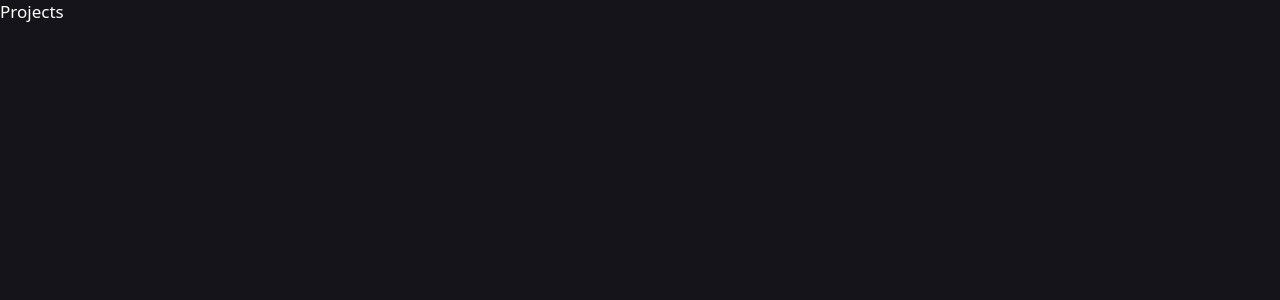
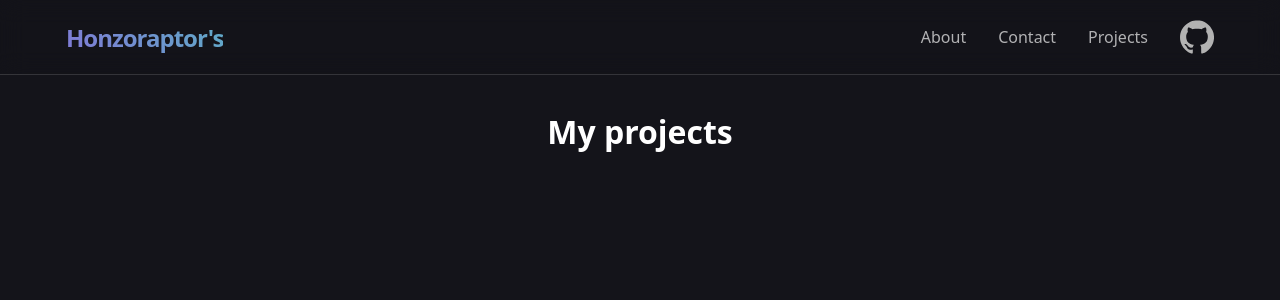
Before and after one commit to Honzoraptor31415/PortfolioV2, a Next.js app: page /projects in a window 1280 px wide. Shown: the top 300 px of the page. Built offline with nearby package versions, Linux system fonts and the light colour scheme; no server answers.

Commit message:
Did a lot of redesigning and added a navbar

```diff
--- a/src/app/globals.css
+++ b/src/app/globals.css
@@ -3,10 +3,11 @@
   --main-bg-num: 20, 20, 26;
   --main-bg: rgb(var(--main-bg-num));
   --accent: #807AD6;
-  --accent2: #5F9EC7;
+  --accent2: #5fabc7;
   --accent2-hover: #00FFFF;
   --accent-hover: #5C6AFF;
-  --accent2-alpha: rgba(60, 96, 120, 0.5);
+  --accent2-alpha: rgba(60, 96, 120, 0.4);
+  --accent-alpha: rgb(128, 122, 214, 0.4);
   --main-border-color: rgba(255, 255, 255, 0.14);
   --main-header-spacing: 20px;
   --section-spacing: 50px;
@@ -21,6 +22,7 @@
   --supabase-color: #249361;
   --appwrite-color: #FD366E;
   --next-color: #fff;
+  --nav-height: 75px;
 }
 
 * {
@@ -59,7 +61,7 @@ html {
   scroll-behavior: smooth;
   color: white;
   scroll-padding-top: 90px;
-  font-size: 17px;
+  font-size: 16px;
   overflow-x: hidden;
 }
 
@@ -282,7 +284,6 @@ body {
 
   .header-about {
     font-size: 1.1rem;
-    letter-spacing: 2px;
   }
 
   main {
@@ -490,7 +491,7 @@ body {
     color: white;
   }
 
-  a.colored-text:hover {
+  a.gradient-text:hover {
     filter: contrast(20);
   }
 
@@ -529,11 +530,6 @@ body {
   .langs-section img {
     max-height: 27px;
     width: auto;
-  }
-
-  .primary-btn-wrp:hover .primary-btn {
-    box-shadow: -6px 6px 7px var(--accent2-alpha);
-    transform: translate(1px, -1px);
   }
 
   .no-projects p {
@@ -573,13 +569,13 @@ body {
 
   nav:not(.expanded) {
     width: 100%;
-    padding-block: 20px;
+    padding: 20px 23px;
     position: fixed;
     background: rgba(20, 20, 26, 0.534);
     backdrop-filter: blur(12px);
     border-bottom: 1px var(--main-border-color) solid;
     display: flex;
-    justify-content: space-evenly;
+    justify-content: space-between;
     z-index: 999;
     max-width: 100%;
   }
@@ -952,7 +948,6 @@ body {
 
   .nav-side {
     display: grid;
-    flex-basis: 100%;
     justify-content: center;
     align-items: center;
   }
@@ -1032,7 +1027,7 @@ body {
     color: white;
   }
 
-  a.colored-text:active {
+  a.gradient-text:active {
     filter: contrast(20);
   }
 
@@ -1076,11 +1071,6 @@ body {
   .langs-section img {
     max-height: 30px;
     width: auto;
-  }
-
-  .primary-btn-wrp:hover .primary-btn {
-    box-shadow: 0 5px 7px var(--accent2-alpha);
-    transform: translateY(-1px);
   }
 
   * {
@@ -1099,7 +1089,7 @@ p a {
   transition: .3s;
 }
 
-.colored-text {
+.gradient-text {
   background-clip: text;
   background: -webkit-linear-gradient(40deg, var(--accent), var(--accent2));
   -webkit-background-clip: text;
@@ -1145,14 +1135,9 @@ p a {
   font-size: 1rem;
 }
 
-main.projects {
-  padding-top: 120px;
-  min-height: calc(100vh - 145px);
-}
-
 main.projects>h1 {
   text-align: center;
-  margin-bottom: 15px;
+  margin-block: 35px;
 }
 
 .projects-wrp {
@@ -1820,21 +1805,22 @@ section p {
   align-items: center;
 }
 
-.primary-btn-wrp {
-  display: flex;
-  max-width: fit-content;
-}
-
 .primary-btn {
   text-decoration: none;
   color: white;
   font-size: 1rem;
   padding: 10px 14px;
   border-radius: 14px;
-  background: linear-gradient(27deg, var(--accent), var(--accent2));
+  background: linear-gradient(90deg, var(--accent), var(--accent-hover));
+  background-size: 200%;
+  border: 2px var(--accent-hover) solid;
   max-width: fit-content;
-  transition: .2s;
+  transition: .35s;
   font-weight: 500;
+}
+
+.primary-btn:hover {
+  background-position-x: -100%;
 }
 
 .span-move-btn span {
@@ -1860,3 +1846,11 @@ div .span-move-btn:hover span {
 main:has(.no-projects-wrp) {
   padding-top: 0;
 }
+
+nav {
+  height: var(--nav-height);
+}
+
+.nav-space-top {
+  margin-top: var(--nav-height);
+}
--- a/src/app/layout.tsx
+++ b/src/app/layout.tsx
@@ -1,5 +1,6 @@
 import type { Metadata } from "next";
 import "./globals.css";
+import Nav from "@/lib/components/Nav";
 
 export const metadata: Metadata = {
   title: "Honzoraptor's portfolio",
@@ -13,7 +14,10 @@ export default function RootLayout({
 }>) {
   return (
     <html lang="en">
-      <body>{children}</body>
+      <body>
+        <Nav />
+        {children}
+      </body>
     </html>
   );
 }
--- a/src/app/projects/page.tsx
+++ b/src/app/projects/page.tsx
@@ -1,6 +1,8 @@
 function Projects() {
   return (
-    <div>Projects</div>
+    <main className="nav-space-top projects">
+      <h1>My projects</h1>
+    </main>
   )
 }
 
--- /dev/null
+++ b/src/lib/components/Nav.tsx
@@ -0,0 +1,84 @@
+"use client"
+
+import { useState, useEffect } from "react"
+import { supabase } from "@/utils/supabase/client"
+import { redirect } from "next/navigation"
+
+function Nav() {
+  const [showNav, setShowNav] = useState<boolean>(false)
+  const [user, setUser] = useState<any>()
+
+  async function getUser() {
+    const { data: { user } } = await supabase.auth.getUser()
+    setUser(user)
+  }
+
+  async function signOut() {
+    const { error } = await supabase.auth.signOut()
+    console.log(error)
+    setUser(null)
+    if (!error) {
+      redirect("/")
+    }
+  }
+
+  useEffect(() => {
+    getUser()
+  }, [])
+
+  return (
+    <>
+      <nav id="desktop">
+        <div className="nav-side">
+          <a href="/#" className="logo-text" data-title="Honzoraptor's">Honzoraptor's</a>
+        </div>
+        <div className="nav-side desktop-menu">
+          <div className="link-wrp">
+            <a href="/#about">About</a>
+          </div>
+          <div className="link-wrp">
+            <a href="/#contact">Contact</a>
+          </div>
+          <div className="link-wrp">
+            <a href="/projects">Projects</a>
+          </div>
+          <a href="https://github.com/Honzoraptor31415">
+            <img className="no-select" src="/github.svg" alt="Github icon" />
+          </a>
+          {user && <>
+            <button className="outline-btn" onClick={signOut}>Sign out</button>
+          </>}
+        </div>
+      </nav>
+      <div id="mobile">
+        <nav>
+          <a href="/#" className="logo-text" data-title="Honzoraptor's">Honzoraptor's</a>
+          <div className="grid-wrp nav-side">
+            <button className="nav-menu-button grid-wrp" onClick={() => { setShowNav(true) }}>
+              <img src="/menu.svg" />
+            </button>
+          </div>
+        </nav>
+        <nav style={{ right: (showNav ? "0px" : "-100%") }} className="expanded">
+          <div className="expanded-top">
+            {user && <>
+              <button className="signout-btn flex-center-verticall" onClick={signOut}>
+                <img src="signout.svg" className="no-select signout-icon" />
+              </button>
+            </>}
+            <button className="grid-wrp" onClick={() => { setShowNav(false) }}>
+              <img src="cross.svg" className="no-select" />
+            </button>
+          </div>
+          <div className="menu">
+            <a onClick={() => { setShowNav(false) }} href="/#about">About</a>
+            <a onClick={() => { setShowNav(false) }} href="/#contact">Contact</a>
+            <a onClick={() => { setShowNav(false) }} href="/projects">Projects</a>
+          </div>
+        </nav>
+      </div>
+    </>
+  )
+}
+
+export default Nav
--- /dev/null
+++ b/src/utils/supabase/client.ts
@@ -0,0 +1,3 @@
+import { createBrowserClient } from "@supabase/ssr";
+
+export const supabase = createBrowserClient(process.env.NEXT_PUBLIC_SUPABASE_URL!, process.env.NEXT_PUBLIC_SUPABASE_ANON_KEY!)
```
Also changed, not shown: src/lib/components/Footer.tsx (added, +9 -0 lines), src/lib/components/pages/Home.tsx (+6 -8 lines), public/cross.svg, public/menu.svg (added), src/lib/components/HiddenMenu.tsx (added).
